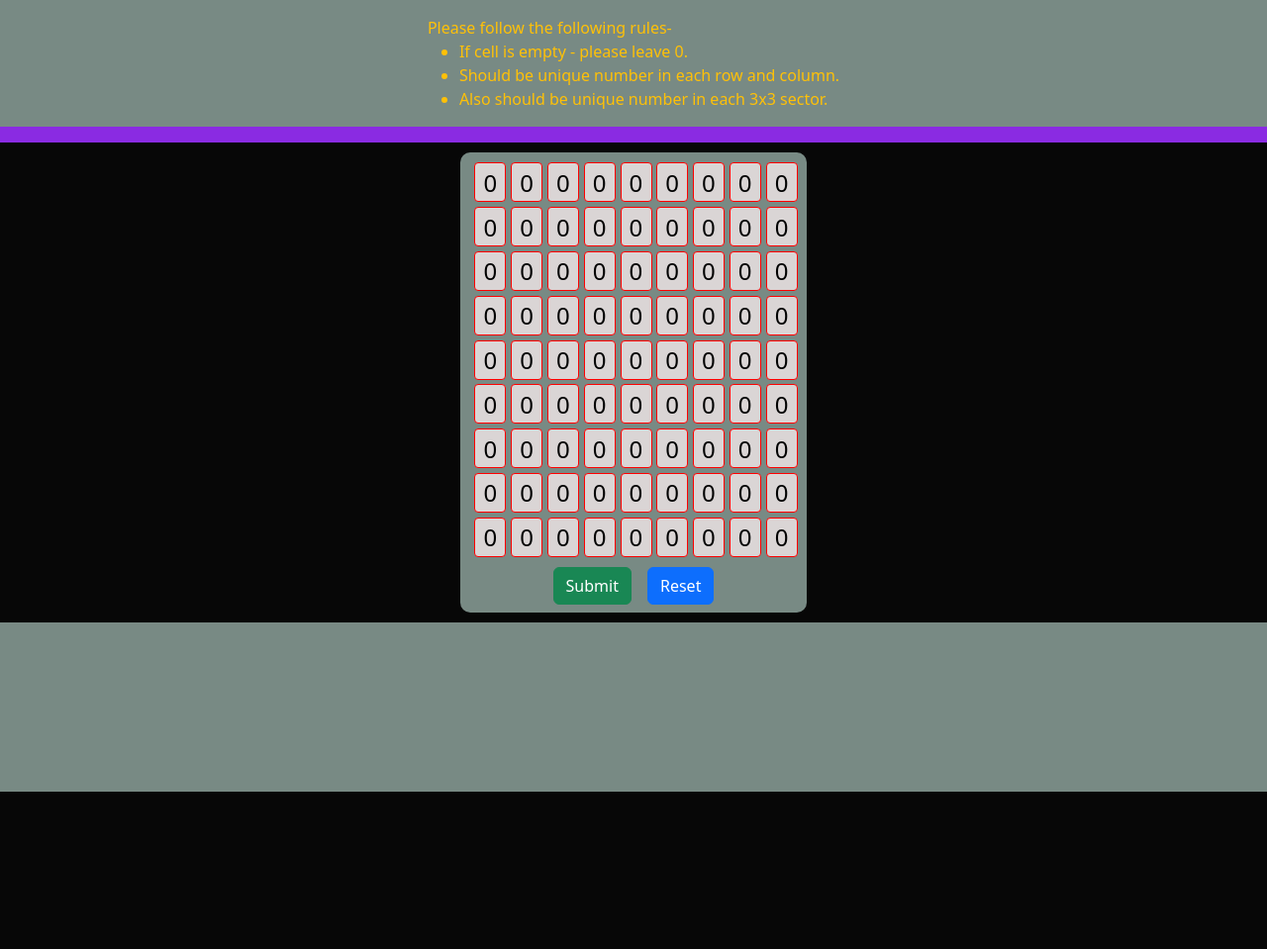
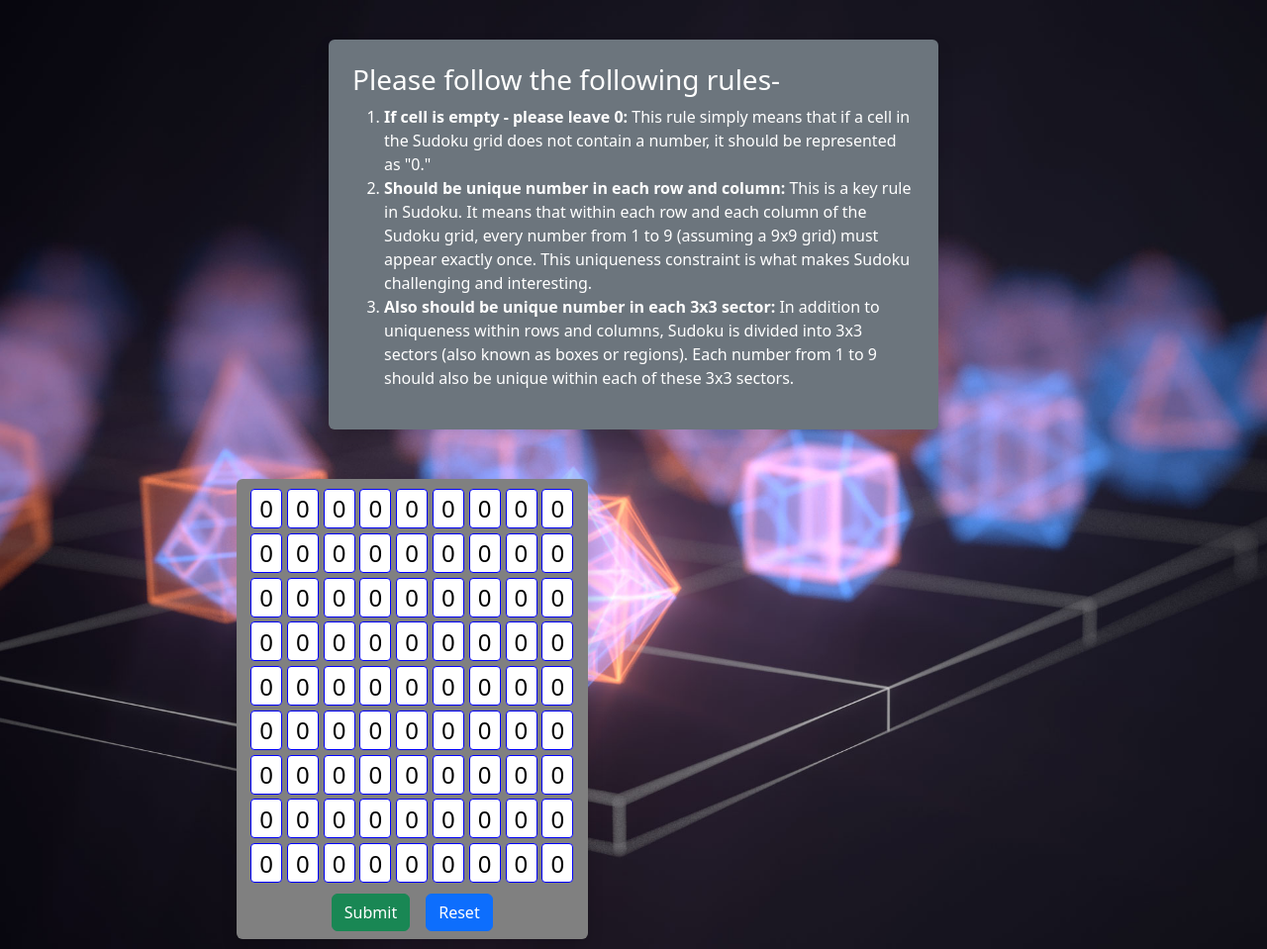
Before and after one commit to moti9/sudokuSolver, a Django app: page / in a window 1280 px wide. Shown: the whole page at 99% size. Before the commit the page ends 800 px from the top, so only its background shows below. Run offline with Django 4.2, Linux system fonts and the light colour scheme.

Commit message:
Updated ui

```diff
--- a/solver/static/index.css
+++ b/solver/static/index.css
@@ -1,12 +1,13 @@
 * {
     margin: 0;
     padding: 0;
-    box-sizing: border-box;
-    background-color: rgb(120, 138, 132);
+    /* box-sizing: border-box; */
+    /* background-color: rgb(120, 138, 132); */
 }
 
-body{
-    background-color: blueviolet;
+body {
+    background-image: url('sudoku-bg.jpg');
+    background-size: cover;
 }
 
 tr {
@@ -26,7 +27,9 @@ input::-webkit-inner-spin-button {
 }
 
 .main {
-    background-color: rgb(7, 7, 7);
+    /* background-image: url('static/sudoku-bg.jpg'); */
+    /* background-size: cover; */
+    /* background-color: rgb(7, 7, 7); */
     display: flex;
     justify-content: center;
     align-items: center;
@@ -35,7 +38,7 @@ input::-webkit-inner-spin-button {
     padding: 10px 15px;
 }
 
-.inputVal{
+.inputVal {
     height: 2.5rem;
     width: 2rem;
     /* display: flex; */
@@ -43,14 +46,34 @@ input::-webkit-inner-spin-button {
     align-items: center;
     padding: 0.5rem;
     border-radius: 4px;
-    border: 0.1rem solid red;
+    border: 0.1rem solid blue;
     margin: 0.15rem;
-    background-color: rgb(218, 213, 213);
+    /* background-color: rgb(218, 213, 213); */
+}
+
+.inputVal:hover{
+    border-color: rgb(3, 39, 1);
+    font-weight: bolder;
+}
+
+.outputVal {
+    height: 2.5rem;
+    width: 2rem;
+    /* display: flex; */
+    justify-content: center;
+    align-items: center;
+    padding: 0.5rem;
+    border-radius: 4px;
+    border: 0.1rem solid green;
+    margin: 0.15rem;
+    font-weight: bold;
+    color: navy;
+    /* background-color: rgb(218, 213, 213); */
 }
 
 .container {
+    height: 350px;
     width: 350px;
-    height: 350pxpx;
     justify-content: center;
     align-items: center;
     font-size: 1.5rem;
@@ -58,8 +81,14 @@ input::-webkit-inner-spin-button {
     border-radius: 10px;
 }
 
+.sudoku{
+    background-color: gray;
+    height: fit-content;
+    width: fit-content;
+}
 
-.solved{
+
+.solved {
     font-size: 1.5rem;
     font-weight: bolder;
 
--- a/solver/templates/index.html
+++ b/solver/templates/index.html
@@ -20,19 +20,28 @@
 
 {% block content %}
 
-<div class="d-flex justify-content-center text-warning my-3">
-  <header>
+<div class="d-flex justify-content-center  my-3 p-4">
+  <div class="col-md-6 shadow rounded text-bg-secondary p-4">
+    <h3>
       Please follow the following rules-
-    <ul>
-      <li>If cell is empty - please leave 0.</li>
-      <li>Should be unique number in each row and column.</li>
-      <li>Also should be unique number in each 3x3 sector.</li>
-    </ul>
-  </header>
+    </h3>
+    <ol>
+      <li> <b>If cell is empty - please leave 0:</b> This rule simply means that if a cell in the Sudoku grid does not
+        contain a number, it should be represented as "0."</li>
+
+      <li><b>Should be unique number in each row and column:</b> This is a key rule in Sudoku. It means that within each
+        row and each column of the Sudoku grid, every number from 1 to 9 (assuming a 9x9 grid) must appear exactly once.
+        This uniqueness constraint is what makes Sudoku challenging and interesting.</li>
+
+      <li><b>Also should be unique number in each 3x3 sector:</b> In addition to uniqueness within rows and columns,
+        Sudoku is divided into 3x3 sectors (also known as boxes or regions). Each number from 1 to 9 should also be
+        unique within each of these 3x3 sectors.</li>
+    </ol>
+  </div>
 </div>
 
 <div class="main">
-  <div class="container mx-0 justify-content-center">
+  <div class="container mx-0 justify-content-center sudoku shadow rounded">
     <form action="/" method="post" class="my-2">
       {% csrf_token %}
 
@@ -61,8 +70,22 @@
       </div>
     </form>
   </div>
+  <div>
 
-  <div class="container mx-0 justify-content-center solved">
+
+    <div class="col-md-12">
+    {% if messages %}
+    <div class="messages">
+      {% for message in messages %}
+      <div {% if message.tags %} class="{{ message.tags }}" {% endif %}>{{ message }}
+        <button type="button" class="btn-close" data-bs-dismiss="alert" aria-label="Close"></button>
+      </div>
+      {% endfor %}
+    </div>
+    {% endif %}
+  </div>
+
+      <div class="container mx-0 justify-content-center solved sudoku shadow rounded">
     <table class="table-success">
       {% for i in board %}
       <tr>
@@ -71,7 +94,7 @@
           <input
             type="number"
             value="{{j}}"
-            class="inputVal"
+            class="outputVal"
             disabled
             />
             </td>
@@ -82,4 +105,5 @@
 
 </div>
   </div>
+</div>
 {% endblock content %}
--- a/solver/views.py
+++ b/solver/views.py
@@ -1,5 +1,5 @@
-from django.shortcuts import render
-
+from django.shortcuts import render,redirect
+from django.contrib import messages
 # Create your views here.
 
 # Check validation
@@ -39,21 +39,21 @@ def solveSudoku(board):
 # Index page
 
 
+# Index page
 def index(request):
     r, c = 9, 9
     board = [[0 for i in range(c)] for j in range(r)]
 
     sudoku = board
-
     visual = "none"
 
     if request.method == "POST":
         for i in "123456789":
             for j in "123456789":
-                nm = "num"+i+j
+                nm = "num" + i + j
                 temp = int(request.POST.get(nm, '0'))
-                row = int(i)-1
-                col = int(j)-1
+                row = int(i) - 1
+                col = int(j) - 1
                 sudoku[row][col] = temp
         flag = True
         for i in range(9):
@@ -66,5 +66,42 @@ def index(request):
             if solveSudoku(sudoku):
                 board = sudoku
                 visual = "block"
+                messages.error(request, "Hurrah !!, solution found. ", extra_tags="alert alert-success alert-dismissible fade show")
+            else:
+                messages.error(request, "No solution found. Please check your input.", extra_tags="alert alert-danger alert-dismissible fade show")
+                return redirect('index')  # Redirect back to the form
+        else:
+            messages.error(request, "Invalid input. Please make sure the Sudoku rules are followed.", extra_tags="alert alert-warning alert-dismissible fade show")
+            return redirect('index')  # Redirect back to the form
 
-    return render(request, 'index.html', {'board': sudoku, 'visual': visual})
+    return render(request, 'index.html', {'board': board, 'visual': visual})
+
+# def index(request):
+#     r, c = 9, 9
+#     board = [[0 for i in range(c)] for j in range(r)]
+
+#     sudoku = board
+
+#     visual = "none"
+
+#     if request.method == "POST":
+#         for i in "123456789":
+#             for j in "123456789":
+#                 nm = "num"+i+j
+#                 temp = int(request.POST.get(nm, '0'))
+#                 row = int(i)-1
+#                 col = int(j)-1
+#                 sudoku[row][col] = temp
+#         flag = True
+#         for i in range(9):
+#             for j in range(9):
+#                 if not isValid(i, j, sudoku[i][j], sudoku):
+#                     flag = False
+#                     break
+
+#         if flag:
+#             if solveSudoku(sudoku):
+#                 board = sudoku
+#                 visual = "block"
+
+#     return render(request, 'index.html', {'board': sudoku, 'visual': visual})
--- a/sudokuSolve/settings.py
+++ b/sudokuSolve/settings.py
@@ -117,6 +117,7 @@ USE_TZ = True
 # https://docs.djangoproject.com/en/4.1/howto/static-files/
 
 STATIC_URL = 'static/'
+STATIC_ROOT = 'static/'
 
 # Default primary key field type
 # https://docs.djangoproject.com/en/4.1/ref/settings/#default-auto-field
```
Also changed, not shown: solver/solver.py (added, +41 -0 lines), solver/templates/base.html (+9 -10 lines), solver/static/sudoku-bg.jpg (added). Lines whose indentation alone changed are shown as unchanged.
